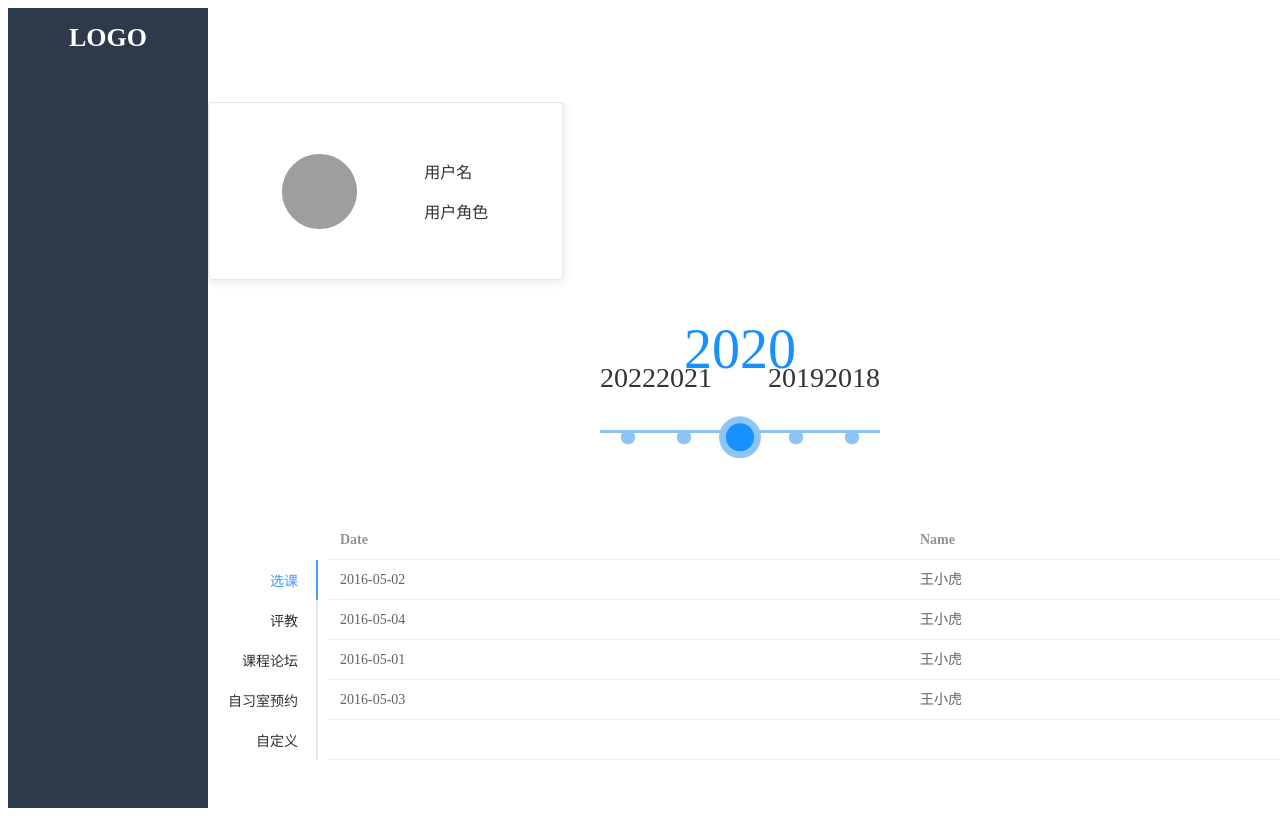
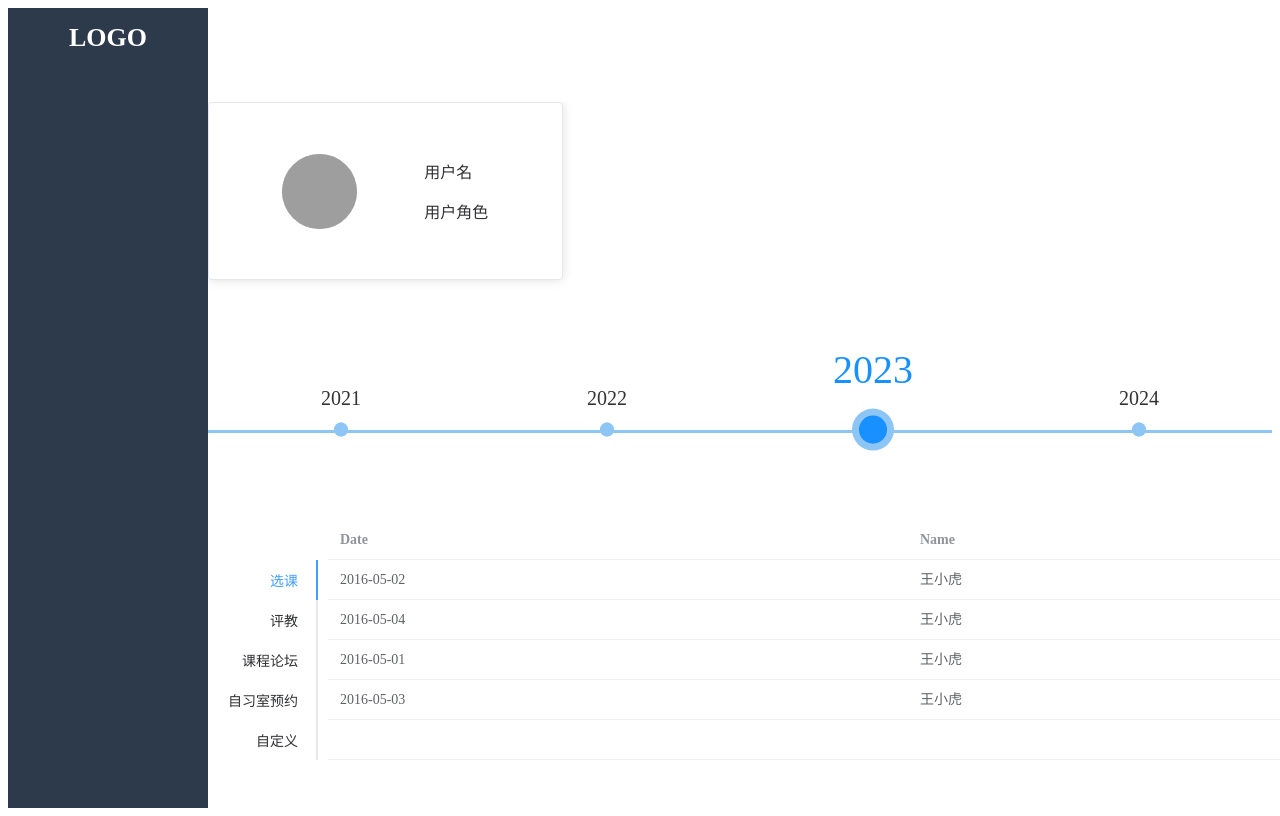
Before and after one commit to sustech-cs304/team-project-24spring-39, a Vue app in the folder se_frontend/: page / in a window 1280 px wide. Built offline with nearby package versions, Linux system fonts and the light colour scheme; grey boxes are pictures that could not be loaded.

Commit message:
npm install了less-loader 时间线大小调好了

```diff
--- a/se_frontend/package.json
+++ b/se_frontend/package.json
@@ -27,6 +27,8 @@
     "eslint-config-prettier": "^8.3.0",
     "eslint-plugin-prettier": "^4.0.0",
     "eslint-plugin-vue": "^8.0.3",
+    "less": "^4.2.0",
+    "less-loader": "^12.2.0",
     "prettier": "^2.4.1",
     "sass": "^1.32.7",
     "sass-loader": "^12.0.0",
--- a/se_frontend/src/component/HorizonTimeLine.vue
+++ b/se_frontend/src/component/HorizonTimeLine.vue
@@ -30,7 +30,7 @@ export default {
     activeYear: {
       // 初始选中年份
       type: Number,
-      default: 2020,
+      default: 2023,
     },
   },
   data() {
@@ -62,7 +62,8 @@ export default {
       text-align: center;
       transform: translateY(-100%+14px);
       .u-year {
-        font-size: 28px;
+        margin: 5px;
+        font-size: 20px;
         font-weight: 500;
         color: #333;
         transform: translateY(-8px);
--- a/se_frontend/src/views/Home.vue
+++ b/se_frontend/src/views/Home.vue
@@ -8,19 +8,16 @@ const circleUrl = ref(
 
 const timelineData = ref([
   {
+    year: 2021,
+  },
+  {
     year: 2022,
   },
   {
-    year: 2021,
+    year: 2023,
   },
   {
-    year: 2020,
-  },
-  {
-    year: 2019,
-  },
-  {
-    year: 2018,
+    year: 2024,
   },
 ]);
 
@@ -133,7 +130,7 @@ const tables = ref({
   </el-row>
   <!--  时间轴-->
   <el-row>
-    <HorizonTimeLine :timelineData="timelineData" />
+    <HorizonTimeLine class="h-timeline" :timelineData="timelineData" />
   </el-row>
   <!--  消息提醒-->
   <el-row class="message-reminding">
@@ -165,6 +162,10 @@ const tables = ref({
   }
 }
 
+.h-timeline {
+  width: 100%;
+}
+
 .message-reminding {
   position: fixed;
   bottom: 40px;
```
Also changed, not shown: 1 other file (tests, documents, lock files or other folders).
